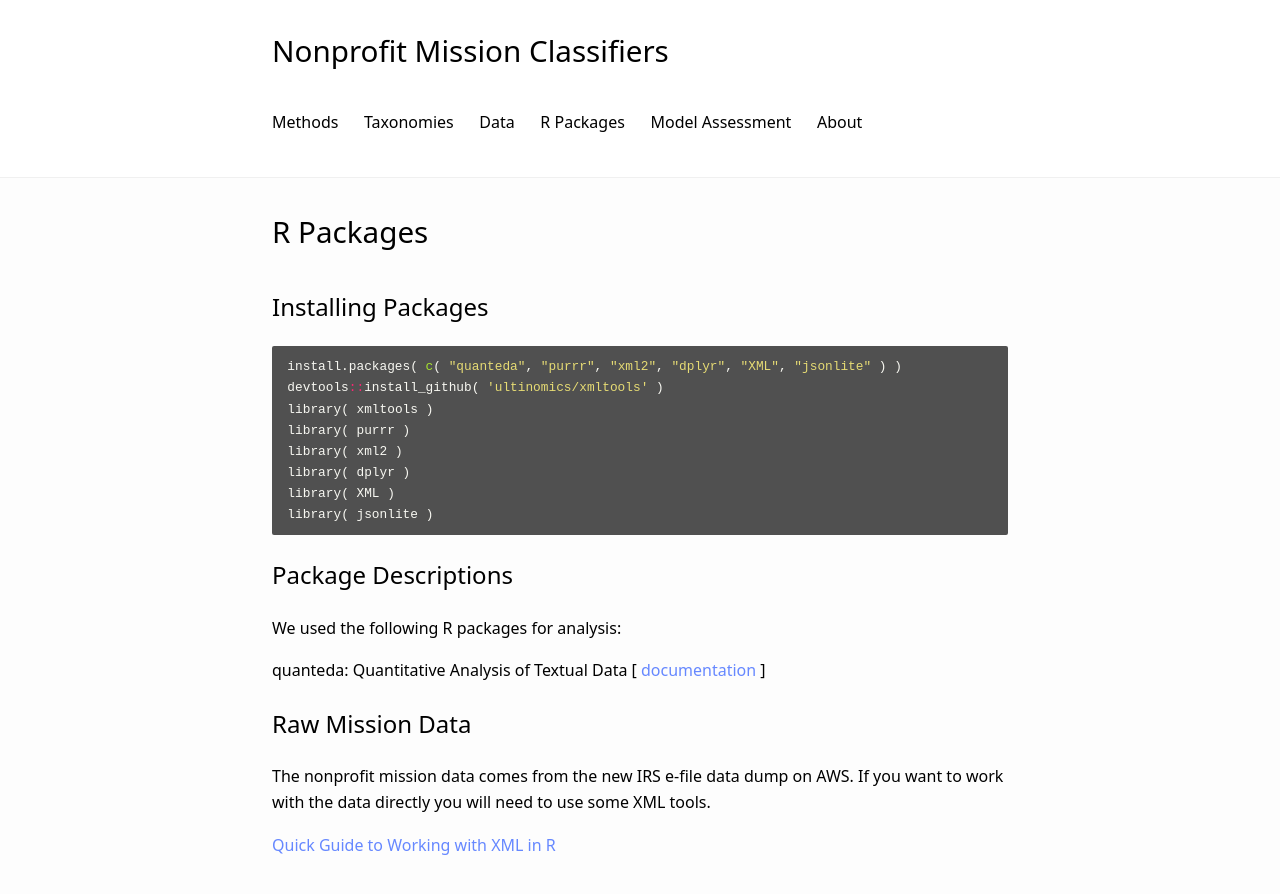
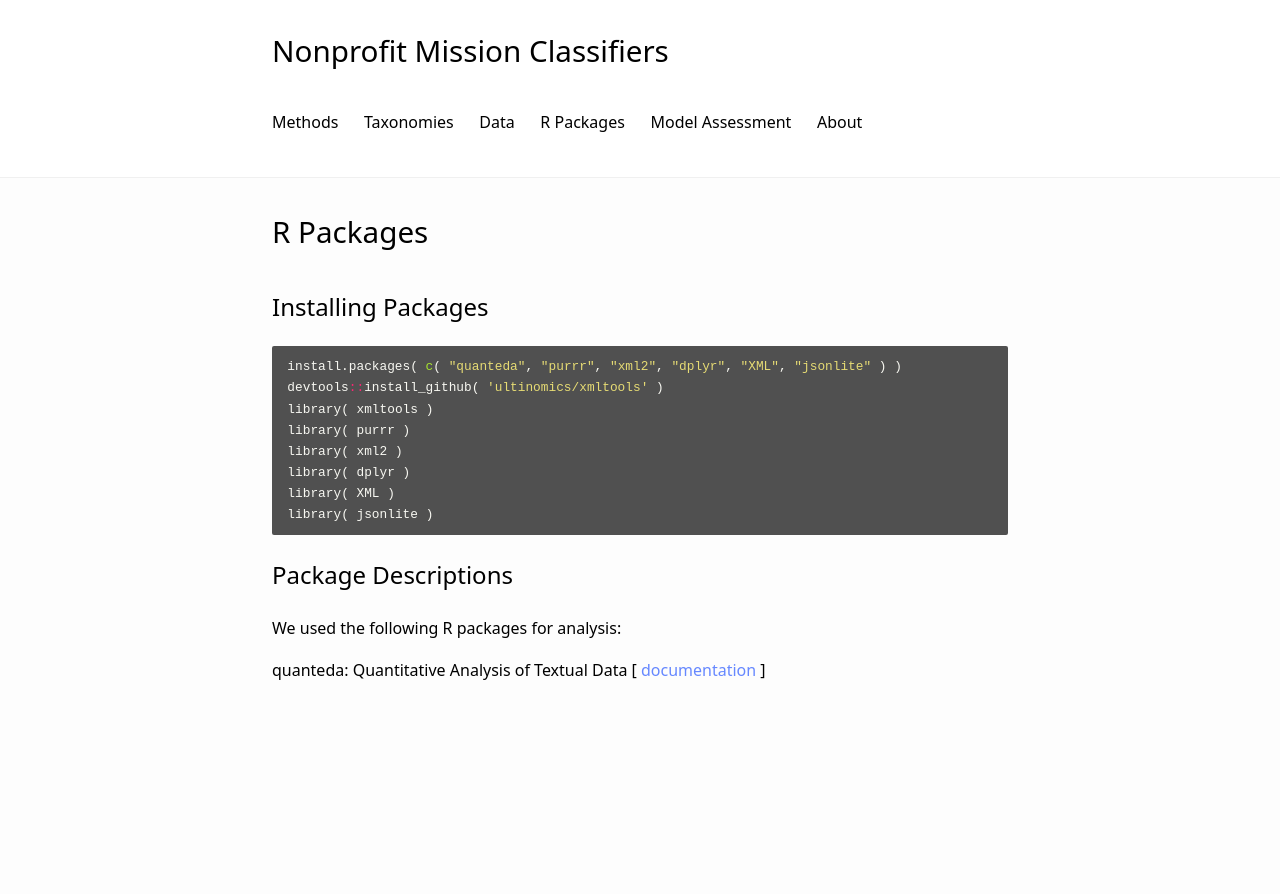
Before and after one commit to Nonprofit-Open-Data-Collective/machine_learning_mission_codes, a Jekyll site: the page built from docs/packages.md, in a window 1280 px wide. Shown: the top 894 px of the page. Built offline with Jekyll 4.4.1, drawn with Linux system fonts in a browser that asks for light colours; our own code applies the rules of GitHub Pages for plain Markdown files.

Commit message:
Update packages.md

```diff
--- a/docs/packages.md
+++ b/docs/packages.md
@@ -23,11 +23,3 @@ library( jsonlite )
 We used the following R packages for analysis:
 
 **quanteda**: Quantitative Analysis of Textual Data [ [documentation](https://quanteda.io/index.html) ]
-
-
-
-## Raw Mission Data
-
-The nonprofit mission data comes from the new IRS e-file data dump on AWS. If you want to work with the data directly you will need to use some XML tools.
-
-[Quick Guide to Working with XML in R](Quick_Guide_to_XML_in_R.html)
```
